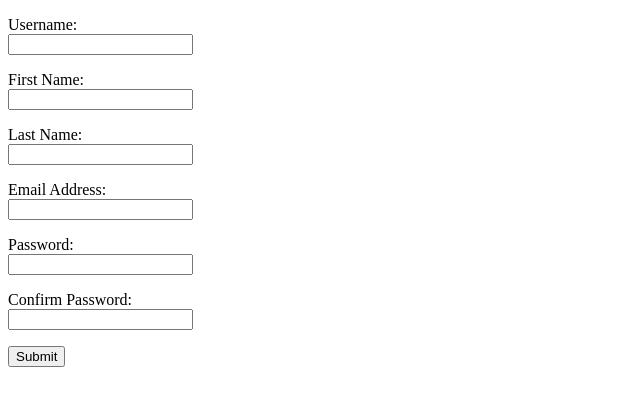
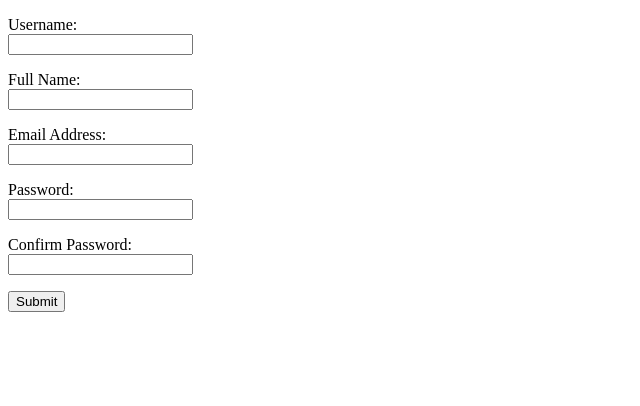
Before and after one commit to JessNwin/rate-my-student, a Flask app: page /users/signup in a window 1280 px wide. Shown: the top 406 px of the page, without its empty margins (0-640 px from the left). Run offline with Flask 3, Linux system fonts and the light colour scheme.

Commit message:
US#2 completed, Models modified

```diff
--- a/app/forms.py
+++ b/app/forms.py
@@ -4,8 +4,7 @@ from wtforms.validators import DataRequired
 
 class SignUpForm(FlaskForm):
     id = StringField('Id', validators=[DataRequired()])
-    first_name = StringField('First Name')
-    last_name = StringField('Last Name')
+    full_name = StringField('Full Name')
     email = StringField('Email')
     password = PasswordField('Password', validators=[DataRequired()])
     password_confirm = PasswordField('Confirm Password', validators=[DataRequired()])
--- a/app/models.py
+++ b/app/models.py
@@ -5,7 +5,6 @@ from flask_login import UserMixin
 class User(db.Model, UserMixin):
     __tablename__ = 'users'
     id = db.Column(db.String, primary_key=True) #Username
-    first_name = db.Column(db.String)
-    last_name = db.Column(db.String)
+    full_name = db.Column(db.String)
     email = db.Column(db.String)
     password = db.Column(db.LargeBinary)
--- a/app/routes.py
+++ b/app/routes.py
@@ -4,7 +4,7 @@
 from app import app, db, load_user
 from app.models import User
 from app.forms import SignUpForm, SignInForm
-from flask import flash, render_template, redirect, url_for, request
+from flask import flash, jsonify, render_template, redirect, url_for, request
 from flask_login import login_required, login_user, logout_user, current_user
 import bcrypt, uuid
 
@@ -31,7 +31,7 @@ def users_signin():
         if bcrypt.checkpw(userPass, checkUser.password):
             login_user(checkUser)
             print("match")
-            return redirect('/orders')
+            return redirect('/users/search')
         else:
             return ('<p>Incorrect Password</p>')
     print('Some Error')
@@ -54,8 +54,7 @@ def users_signup():
         if password == password_confirm:
             hashedPass = bcrypt.hashpw(password.encode('utf-8'), bcrypt.gensalt())
             newUser = User(id=signUp.id.data,
-                           first_name=signUp.first_name.data,
-                           last_name=signUp.last_name.data,
+                           full_name=signUp.full_name.data,
                            email=signUp.email.data,
                            password=hashedPass)
             db.session.add(newUser)
@@ -75,6 +74,18 @@ def users_signout():
 
 # Student/Professor search functionality
 @login_required
-@app.route('/search')
+@app.route('/users/search')
 def search_page():
     return render_template('search.html')
+
+# Search suggestion logic for main search bar
+@app.route('/search-suggestions')
+def search_suggestions():
+    query = request.args.get('q', '')
+    if query:
+        users = User.query.filter(User.full_name.like(f"%{query}%")).limit(10).all()
+        suggestions = [user.full_name for user in users]
+    else:
+        suggestions = []
+
+    return jsonify(suggestions)
--- a/templates/signup.html
+++ b/templates/signup.html
@@ -4,8 +4,7 @@
         <form action="" method="POST" novalidate>
             {{ form.hidden_tag() }}
             <p> Username: <br> {{ form.id }}</p>
-            <p> First Name: <br> {{ form.first_name }}</p>
-            <p> Last Name: <br> {{ form.last_name }}</p>
+            <p> Full Name: <br> {{ form.full_name }}</p>
             <p> Email Address: <br> {{ form.email }}</p>
             <p> Password: <br> {{ form.password }}</p>
             <p> Confirm Password: <br> {{ form.password_confirm }}</p>
```
Also changed, not shown: templates/search.html (added, +58 -0 lines).
